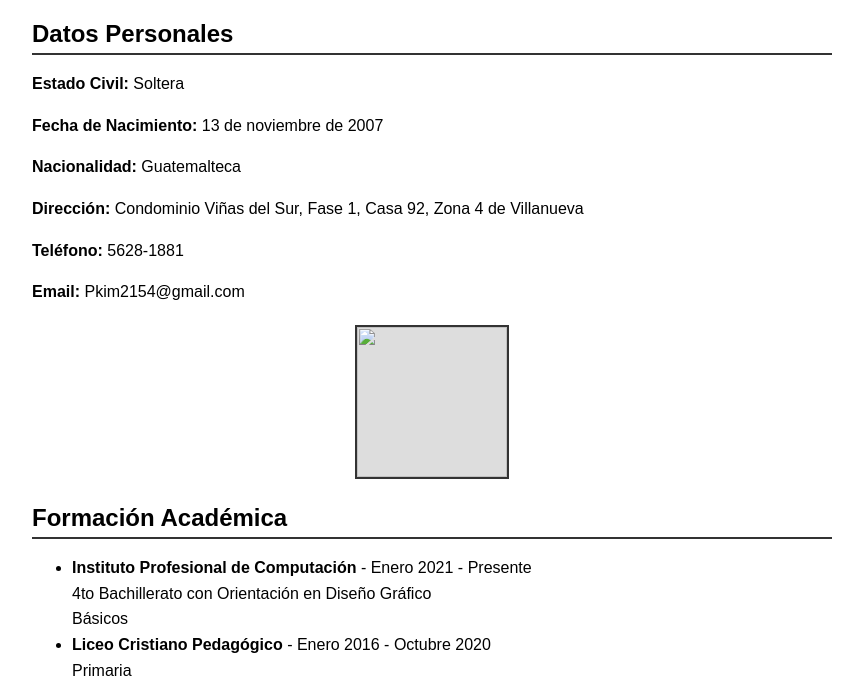
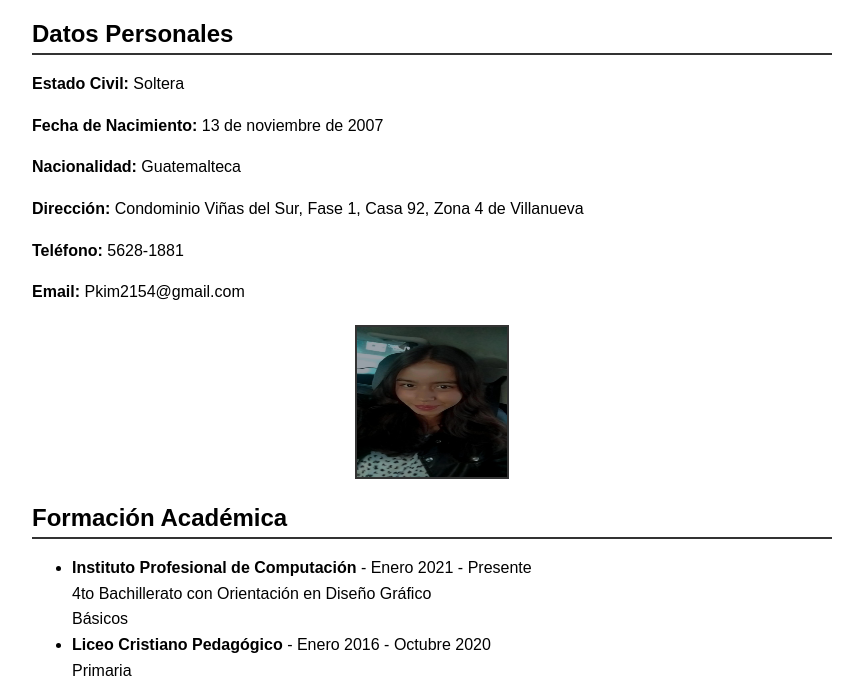
Before and after one commit to Kimsy28/KJDPO4D24, a plain HTML site: page index.html in a window 1280 px wide. Shown: the part 116-796 px from the top of the page, without its empty margins (208-1071 px from the left). Drawn offline with Linux system fonts and the light colour scheme.

Commit message:
Agregue cambios

```diff
--- a/index.html
+++ b/index.html
@@ -53,7 +53,7 @@
         </div>
 
         <div class="photo">
-            <img src="Yali.JPG" width="150" height="150">
+            <img src="Yali.jpeg" width="150" height="150">
         </div>
 
         <div class="education">
```
Also changed, not shown: Kimsy.html (added, +3 -0 lines).
